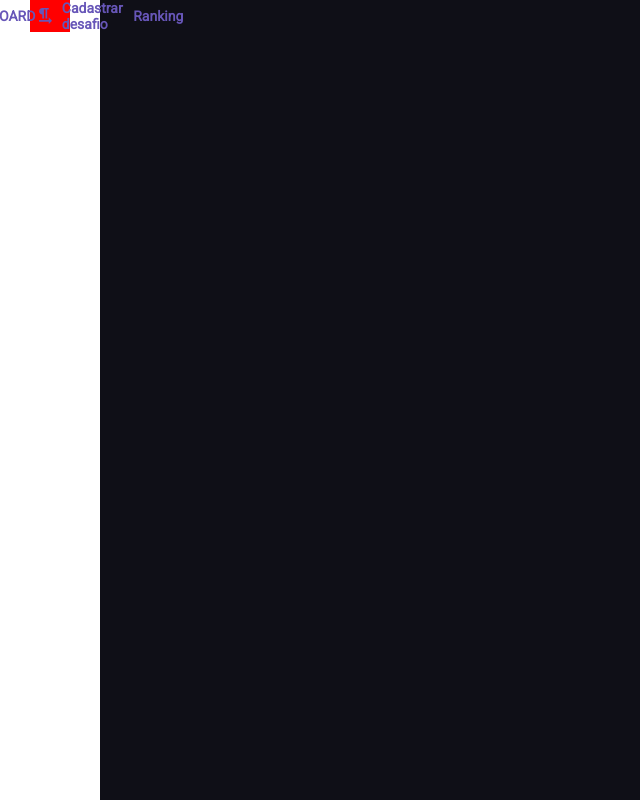
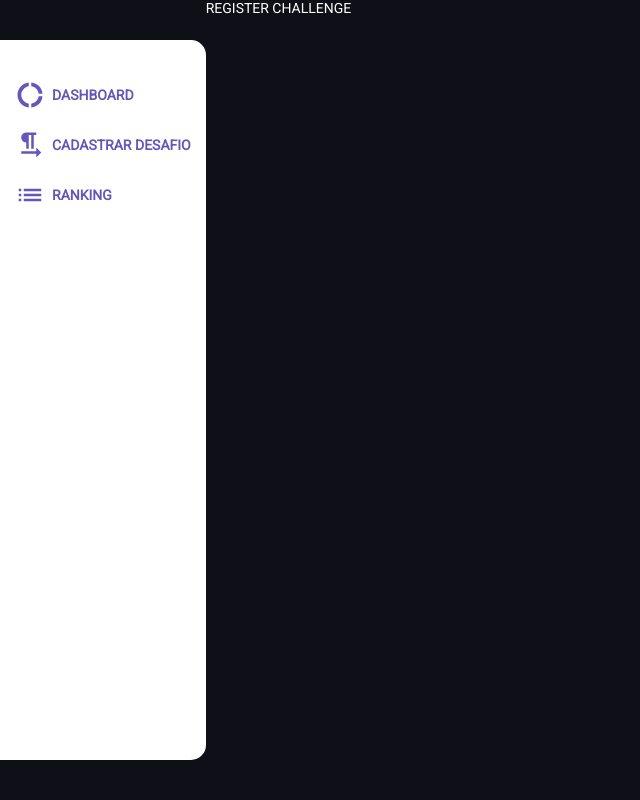
Before and after one commit to elascalla/ischoolde, a React (Create React App) app in the folder front-end/: page /register-challenge in a window 1280 px wide. Shown: the whole page, without its empty margins (0-640 px from the left). Built offline with nearby package versions, Linux system fonts and the light colour scheme.

Commit message:
changes header to menu lateral

```diff
--- a/front-end/src/components/Header/index.js
+++ b/front-end/src/components/MenuLateral/index.js
@@ -1,6 +1,10 @@
 import React from "react";
 import { Link } from "react-router-dom";
-import { MdDonutLarge, MdFormatTextdirectionLToR } from "react-icons/md";
+import {
+  MdDonutLarge,
+  MdFormatTextdirectionLToR,
+  MdList
+} from "react-icons/md";
 
 // import logo from '../../assets/images/orbita_logo.png';
 
@@ -19,7 +23,10 @@ export default function Header() {
             <MdFormatTextdirectionLToR size={30} />
             Cadastrar desafio
           </Link>
-          <Link to="/ranking">Ranking</Link>
+          <Link to="/ranking">
+            <MdList size={30} />
+            Ranking
+          </Link>
         </nav>
       </Content>
     </Container>
--- a/front-end/src/components/Header/styles.js
+++ b/front-end/src/components/MenuLateral/styles.js
@@ -3,22 +3,26 @@ import { darken } from "polished";
 
 export const Container = styled.div`
   background: #fff;
-  padding: 0 30px;
-  height: 100%;
-  max-width: 100px;
+  padding: 30px 5px;
+  height: 90%;
+  width: max-content;
+  align-self: center;
+  border-top-right-radius: 15px;
+  border-bottom-right-radius: 15px;
 `;
 
 export const Content = styled.div`
   margin: 0 auto;
   display: flex;
-  flex-direction: column;
   justify-content: space-between;
   align-items: center;
-  background: red;
 
   nav {
     display: flex;
     align-items: center;
+    flex: 1;
+    flex-direction: column;
+    align-items: flex-start;
 
     a {
       display: flex;
@@ -27,6 +31,8 @@ export const Content = styled.div`
       font-size: 14px;
       color: #6756b8;
       transition: 0.4s;
+      margin: 10px;
+      text-transform: uppercase;
 
       svg {
         margin-right: 7px;
--- a/front-end/src/pages/CadastroDesafio/index.js
+++ b/front-end/src/pages/CadastroDesafio/index.js
@@ -1,7 +1,7 @@
 import React from "react";
 
-// import { Container } from './styles';
+import { Container } from "./styles";
 
 export default function CadastroDesafio() {
-  return <div />;
+  return <Container>REGISTER CHALLENGE</Container>;
 }
--- /dev/null
+++ b/front-end/src/pages/CadastroDesafio/styles.js
@@ -0,0 +1,5 @@
+import styled from "styled-components";
+
+export const Container = styled.div`
+  color: white;
+`;
--- a/front-end/src/pages/_layouts/default/index.js
+++ b/front-end/src/pages/_layouts/default/index.js
@@ -1,19 +1,19 @@
-import React from 'react';
-import PropTypes from 'prop-types';
+import React from "react";
+import PropTypes from "prop-types";
 
-import Header from '../../../components/Header';
+import MenuLateral from "../../../components/MenuLateral";
 
-import { Wrapper } from './styles';
+import { Wrapper } from "./styles";
 
 export default function DefaultLayout({ children }) {
   return (
     <Wrapper>
-      <Header />
+      <MenuLateral />
       {children}
     </Wrapper>
   );
 }
 
 DefaultLayout.propTypes = {
-  children: PropTypes.element.isRequired,
+  children: PropTypes.element.isRequired
 };
--- a/front-end/src/pages/_layouts/default/styles.js
+++ b/front-end/src/pages/_layouts/default/styles.js
@@ -1,6 +1,8 @@
-import styled from 'styled-components';
+import styled from "styled-components";
 
 export const Wrapper = styled.div`
   height: 100%;
   background: linear-gradient(-90deg, #0f0f17, #0f0f17);
+  display: flex;
+  flex-direction: row;
 `;
```
